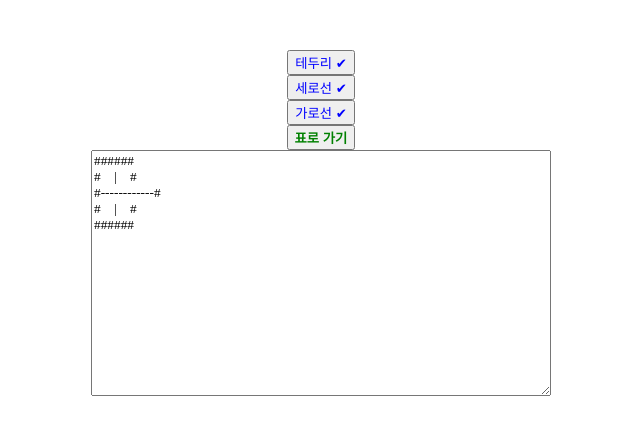
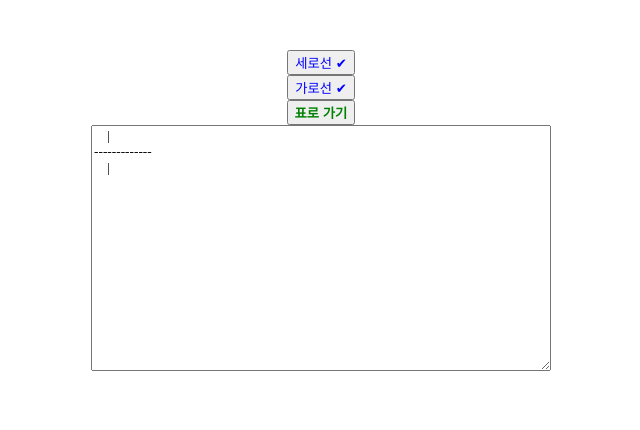
Before and after one commit to Barkshihun/table-to-text, a React (Vite) app: page / in a window 1280 px wide. Both pictures are taken after a click on the button "텍스트로 변환". Shown: the top 430 px of the page, without its empty margins (319-959 px from the left). Built offline with nearby package versions, Linux system fonts and the light colour scheme; a web font is replaced by a local one.

Commit message:
텍스트->표 전환 개발 최종

```diff
--- a/src/components/Output.tsx
+++ b/src/components/Output.tsx
@@ -4,24 +4,16 @@ import "../scss/Output.scss";
 
 const HORIZONTAL_CHAR = "-";
 const VERTICAL_CHAR = "|";
-const HORIZONTAL_BORDER_CHAR = "#"; // ■
-const VERTICAL_BORDER_CHAR = "#";
 
 const thickChars = ["@", "\u25A0-\u25FF"];
-const thinChars = ["-"];
-const bitThickChars = [""];
-function Output({ isVerticalLine, isHorizontalLine, isBorder }: { isVerticalLine: boolean; isHorizontalLine: boolean; isBorder: boolean }) {
+function Output({ isVerticalLine, isHorizontalLine }: { isVerticalLine: boolean; isHorizontalLine: boolean }) {
   // 정규표현식 시작
   // +20로 계산  +2
   const regCJK = /[ㄱ-ㅎ|ㅏ-ㅣ|가-힣|ぁ-ゔ|ァ-ヴー|々〆〤|一-龥]/g;
   const regThick = new RegExp(`[${thickChars.join("|")}]`, "g");
-  // +5로 계산  +0.5 (1보다 작은 글자)
-  const regThin = new RegExp(`[${thinChars.join("|")}]`, "g");
-  // +15로 계산 +15
-  const regBitThick = new RegExp(`[${bitThickChars.join("|")}]`, "g");
   // +10로 계산  +1
   const regEng = /[a-z|A-Z]/g;
-  const regElse = new RegExp(`[^ㄱ-ㅎ|ㅏ-ㅣ|가-힣|ぁ-ゔ|ァ-ヴー|々〆〤|一-龥|a-z|A-Z|${thickChars.join("|")}|${thinChars.join("|")}|${bitThickChars.join("|")}]`, "g");
+  const regElse = new RegExp(`[^ㄱ-ㅎ|ㅏ-ㅣ|가-힣|ぁ-ゔ|ァ-ヴー|々〆〤|一-龥|a-z|A-Z|${thickChars.join("|")}]`, "g");
   // 정규표현식 끝
 
   const computeLength = (str: string) => {
@@ -29,28 +21,19 @@ function Output({ isVerticalLine, isHorizontalLine, isBorder }: { isVerticalLine
     const cjkList = str.match(regCJK);
     const thickList = str.match(regThick);
     const engList = str.match(regEng);
-    const thinList = str.match(regThin);
-    const bitThickList = str.match(regBitThick);
     const elseList = str.match(regElse);
     if (cjkList) {
-      textLength = textLength + cjkList.length * 20;
+      textLength = textLength + cjkList.length * 2;
     }
     if (thickList) {
-      textLength = textLength + thickList.length * 20;
+      textLength = textLength + thickList.length * 2;
     }
     if (engList) {
-      textLength = textLength + engList.length * 10;
+      textLength = textLength + engList.length;
     }
     if (elseList) {
-      textLength = textLength + elseList.length * 10;
+      textLength = textLength + elseList.length;
     }
-    if (bitThickList) {
-      textLength = textLength + bitThickList.length * 15;
-    }
-    if (thinList) {
-      textLength = textLength + thinList.length * 5;
-    }
-    textLength = Math.round(textLength / 10);
     return textLength;
   };
   const getLongestTextPerCol = () => {
@@ -67,24 +50,6 @@ function Output({ isVerticalLine, isHorizontalLine, isBorder }: { isVerticalLine
     return longestTextPerCol;
   };
   const longestTextPerColList = getLongestTextPerCol();
-  const computeWidth = (str: string): number => {
-    let tableWidth = 0;
-    const isCJK = regCJK.test(str);
-    const isThick = regThick.test(str);
-    const isThin = regThin.test(str);
-    const isBitThick = regBitThick.test(str);
-    tableWidth = longestTextPerColList.reduce((previousValue, currentValue) => previousValue + currentValue, 0) + cols * 3;
-    if (isThin) {
-      tableWidth = Math.round(tableWidth / 0.5);
-    }
-    if (isBitThick) {
-      tableWidth = Math.round(tableWidth / 1.5);
-    }
-    if (isCJK || isThick) {
-      tableWidth = tableWidth + Math.round(tableWidth / 2);
-    }
-    return tableWidth;
-  };
   const computeText = (row: number, col: number): string => {
     let text = globalTableList[row][col];
     if (text) {
@@ -99,72 +64,65 @@ function Output({ isVerticalLine, isHorizontalLine, isBorder }: { isVerticalLine
     return text;
   };
   //
-  const horizontalLineWidth = computeWidth(HORIZONTAL_CHAR);
-  computeWidth("");
-  const borderLineWidth = computeWidth(HORIZONTAL_BORDER_CHAR);
-  //
-  // console.log("horizontalLineWidth", horizontalLineWidth, "borderLineWidth", borderLineWidth);
   const endOfRowIndex = rows - 1;
   const endOfColIndex = cols - 1;
+  const getHorizontalLineWidth = () => {
+    let textList: string[] = [];
+    const row = 0;
+    for (let col = 0; col < cols; col++) {
+      let text = computeText(row, col);
+      if (col === 0) {
+        // col의 시작인가?
+        text = `${" ".repeat(2)}${text}`;
+      }
+      if (isVerticalLine) {
+        // 세로선이 있는가?
+        if (col === endOfColIndex) {
+          // col의 끝인가?
+          textList.push(`${text}${" ".repeat(2)}`);
+        } else {
+          textList.push(`${text}${" ".repeat(2)}${VERTICAL_CHAR}${" ".repeat(2)}`);
+        }
+        continue;
+      }
+      textList.push(`${text}${" ".repeat(2)}`);
+    }
+    return computeLength(textList.join(""));
+  };
+  const horizontalLineWidth = getHorizontalLineWidth();
+  //
   const globalTableListToText = () => {
     let textList: string[] = [];
-    if (isBorder) {
-      textList.push(`${HORIZONTAL_BORDER_CHAR.repeat(borderLineWidth)}\n`);
-    }
     for (let row = 0; row < rows; row++) {
       for (let col = 0; col < cols; col++) {
         let text = computeText(row, col);
         if (col === 0) {
           // col의 시작인가?
-          if (isBorder) {
-            text = `${VERTICAL_BORDER_CHAR}${" ".repeat(2)}${text}`;
-          } else {
-            text = `${" ".repeat(2)}${text}`;
-          }
-        }
-        if (col === endOfColIndex && isBorder) {
-          // col의 끝이며 테두리를 그려야 하는가?
-          textList.push(`${text}${" ".repeat(2)}${VERTICAL_BORDER_CHAR}`);
-          continue;
+          text = `${" ".repeat(2)}${text}`;
         }
         if (isVerticalLine) {
           // 세로선이 있는가?
           if (col === endOfColIndex) {
             // col의 끝인가?
-            textList.push(`${text}`);
-            continue;
+            textList.push(`${text}${" ".repeat(2)}`);
+          } else {
+            textList.push(`${text}${" ".repeat(2)}${VERTICAL_CHAR}${" ".repeat(2)}`);
           }
-          textList.push(`${text}${" ".repeat(2)}${VERTICAL_CHAR}${" ".repeat(2)}`);
           continue;
         }
         textList.push(`${text}${" ".repeat(2)}`);
       }
-      if (row === endOfRowIndex) {
-        // row의 마지막에서
-        if (isBorder) {
-          // 테두리가 있다면
-          textList.push(`\n${HORIZONTAL_BORDER_CHAR.repeat(borderLineWidth)}`);
-          continue;
-        }
-        if (isHorizontalLine) {
-          // 가로선이 있다면 그리지 말고 넘겨라
-          continue;
-        }
+      if (row === endOfRowIndex && isHorizontalLine) {
+        // row의 마지막에서 가로선이 있다면 그리지 말고 넘겨라
+        continue;
       }
       if (isHorizontalLine) {
         // 가로선을 그려야 하는가?
-        let horizontalLine;
-        if (isBorder) {
-          horizontalLine = `\n${VERTICAL_BORDER_CHAR}${HORIZONTAL_CHAR.repeat(horizontalLineWidth)}${VERTICAL_BORDER_CHAR}\n`;
-        } else {
-          horizontalLine = `\n${HORIZONTAL_CHAR.repeat(horizontalLineWidth)}\n`;
-        }
-        textList.push(horizontalLine);
+        textList.push(`\n${HORIZONTAL_CHAR.repeat(horizontalLineWidth)}\n`);
         continue;
       }
       textList.push("\n");
     }
-    // console.log(textList);
     return textList.join("");
   };
   const [text, setText] = useState(globalTableListToText());
@@ -174,7 +132,7 @@ function Output({ isVerticalLine, isHorizontalLine, isBorder }: { isVerticalLine
   };
   useEffect(() => {
     setText(globalTableListToText());
-  }, [isVerticalLine, isHorizontalLine, isBorder]);
+  }, [isVerticalLine, isHorizontalLine]);
   return (
     <>
       <textarea cols={60} rows={15} value={text} onChange={onChange}></textarea>
--- a/src/components/Table.tsx
+++ b/src/components/Table.tsx
@@ -13,9 +13,7 @@ function Table() {
       tableList[row] = new Array(cols);
       for (let col = 0; col < cols; col++) {
         if (globalTableList[row]) {
-          tableList[row][col] = globalTableList[row][col]
-            ? globalTableList[row][col]
-            : "";
+          tableList[row][col] = globalTableList[row][col] ? globalTableList[row][col] : "";
           continue;
         }
         tableList[row][col] = "";
@@ -83,14 +81,7 @@ function Table() {
         tdList.push(
           <td key={`r${row}c${col}`}>
             <div>
-              <input
-                name={`${row},${col}`}
-                value={tableList[row][col]}
-                placeholder={`r${row}c${col}`}
-                onChange={onChange}
-                data-row={row}
-                data-col={col}
-              />
+              <input name={`${row},${col}`} value={tableList[row][col]} placeholder={`r${row}c${col}`} onChange={onChange} data-row={row} data-col={col} />
             </div>
           </td>
         );
@@ -111,7 +102,6 @@ function Table() {
         <button onClick={onColPlus}>가로 ➕</button>
         <button onClick={onColMinus}>가로 ➖</button>
       </div>
-      <h1>나는 대한민국이다</h1>
       <table>
         <tbody>{setTableContents()}</tbody>
       </table>
--- a/src/screen/Desktop.tsx
+++ b/src/screen/Desktop.tsx
@@ -5,14 +5,10 @@ import "../scss/Desktop.scss";
 
 function Desktop() {
   const [isTable, setIsTable] = useState(true);
-  const [isBorder, setIsBorder] = useState(true);
   const [isVerticalLine, setVerticalLine] = useState(true);
   const [isHorizontalLine, setHorizontalLine] = useState(true);
   const onTranform = () => {
     setIsTable((currentIsTable) => !currentIsTable);
-  };
-  const onBorder = () => {
-    setIsBorder((currentBorder) => !currentBorder);
   };
   const onVerticalLine = () => {
     setVerticalLine((currentBorder) => !currentBorder);
@@ -22,25 +18,12 @@ function Desktop() {
   };
   return (
     <main>
-      <button onClick={onBorder}>{isBorder ? "테두리 ✔" : "테두리 ❌"}</button>
-      <button onClick={onVerticalLine}>
-        {isVerticalLine ? "세로선 ✔" : "세로선 ❌"}
-      </button>
-      <button onClick={onHorizontalLine}>
-        {isHorizontalLine ? "가로선 ✔" : "가로선 ❌"}
-      </button>
+      <button onClick={onVerticalLine}>{isVerticalLine ? "세로선 ✔" : "세로선 ❌"}</button>
+      <button onClick={onHorizontalLine}>{isHorizontalLine ? "가로선 ✔" : "가로선 ❌"}</button>
       <button onClick={onTranform} className={"transform-btn"}>
         {isTable ? "텍스트로 변환" : "표로 가기"}
       </button>
-      {isTable ? (
-        <Table />
-      ) : (
-        <Output
-          isBorder={isBorder}
-          isVerticalLine={isVerticalLine}
-          isHorizontalLine={isHorizontalLine}
-        />
-      )}
+      {isTable ? <Table /> : <Output isVerticalLine={isVerticalLine} isHorizontalLine={isHorizontalLine} />}
     </main>
   );
 }
```
